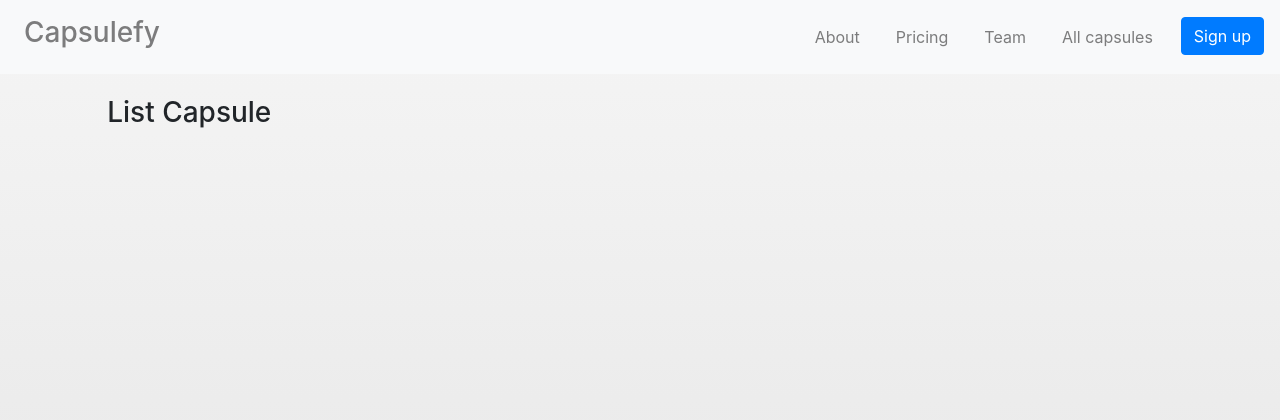
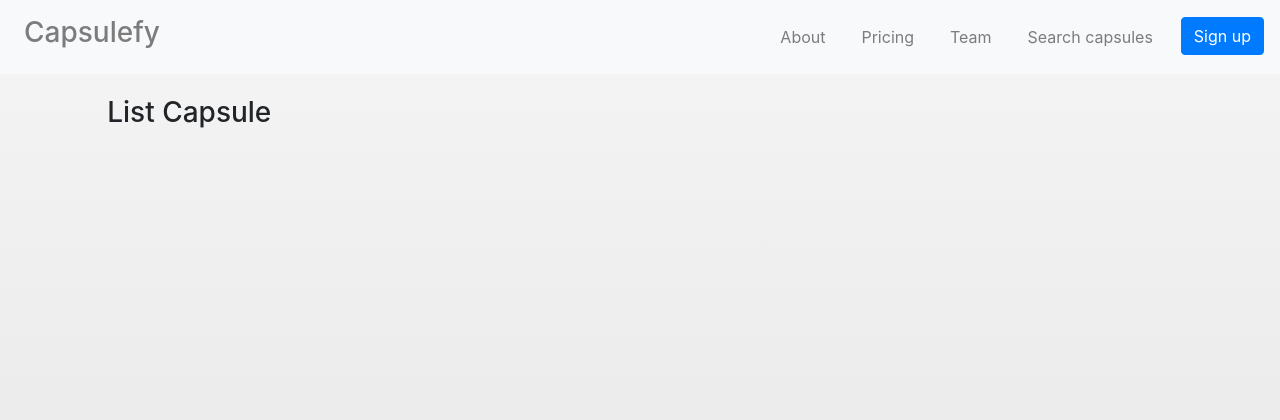
Before and after one commit to pabreblob/capsulefy, a Django app: page /list/ in a window 1280 px wide. Shown: the top 420 px of the page. Run offline with Django 3.2, Linux system fonts and the light colour scheme; data that the repository does not hold is empty; parts of the project's set-up code (start-up, migrations or seed data) failed here and were passed over; some libraries are stand-ins or nearby versions.

Commit message:
Cambios en el nav

```diff
--- a/capsulefyweb/main/templates/base.html
+++ b/capsulefyweb/main/templates/base.html
@@ -38,15 +38,16 @@
           </li>
             {% endif %}
           <li class="nav-item">
-            <a class="nav-link" href="/list">All capsules</a>
+            <a class="nav-link" href="/list">Search capsules</a>
           </li>
           {% if user.username %}
             <li class="nav-item dropdown dmenu">
               <a class="nav-link dropdown-toggle" href="#" id="navbardrop" data-toggle="dropdown">
                 My Capsules
               </a>
-              <div class="dropdown-menu sm-menu">
-                <a class="dropdown-item" href="/list">List</a>
+              <div class="dropdown-menu sm-menu dropdown-menu-right">
+                <a class="dropdown-item" href="/list">List my capsules</a>
+                <a class="dropdown-item" href="/list">Create a capsules</a>
               </div>
             </li>
 
@@ -54,7 +55,8 @@
               <a class="nav-link dropdown-toggle" href="#" id="navbardrop" data-toggle="dropdown">
                 {{user.username}}
               </a>
-              <div class="dropdown-menu sm-menu">
+              <div class="dropdown-menu sm-menu dropdown-menu-right">
+                <a class="dropdown-item" href="/logout">My account</a>
                 <a class="dropdown-item" href="/logout">Exit</a>
               </div>
             </li>
--- a/capsulefyweb/main/templates/capsule/displaycapsule.html
+++ b/capsulefyweb/main/templates/capsule/displaycapsule.html
@@ -34,8 +34,7 @@
                 {{ module.description }}
             </div>
             <div class="card-body">
-                                {{ module.description }}
-
+                {{ module.description }}
                 {% if module.files %}
                     {% for file in module.files.all %}
                         {% if file.type == "I" %}
```
